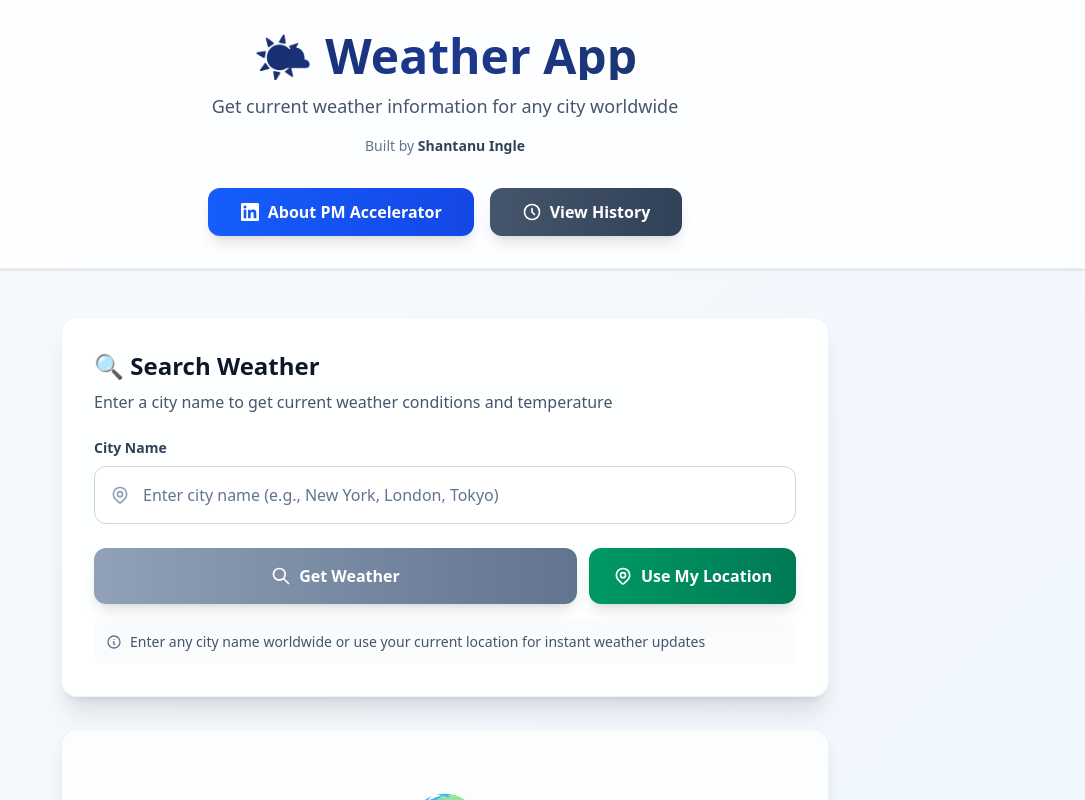
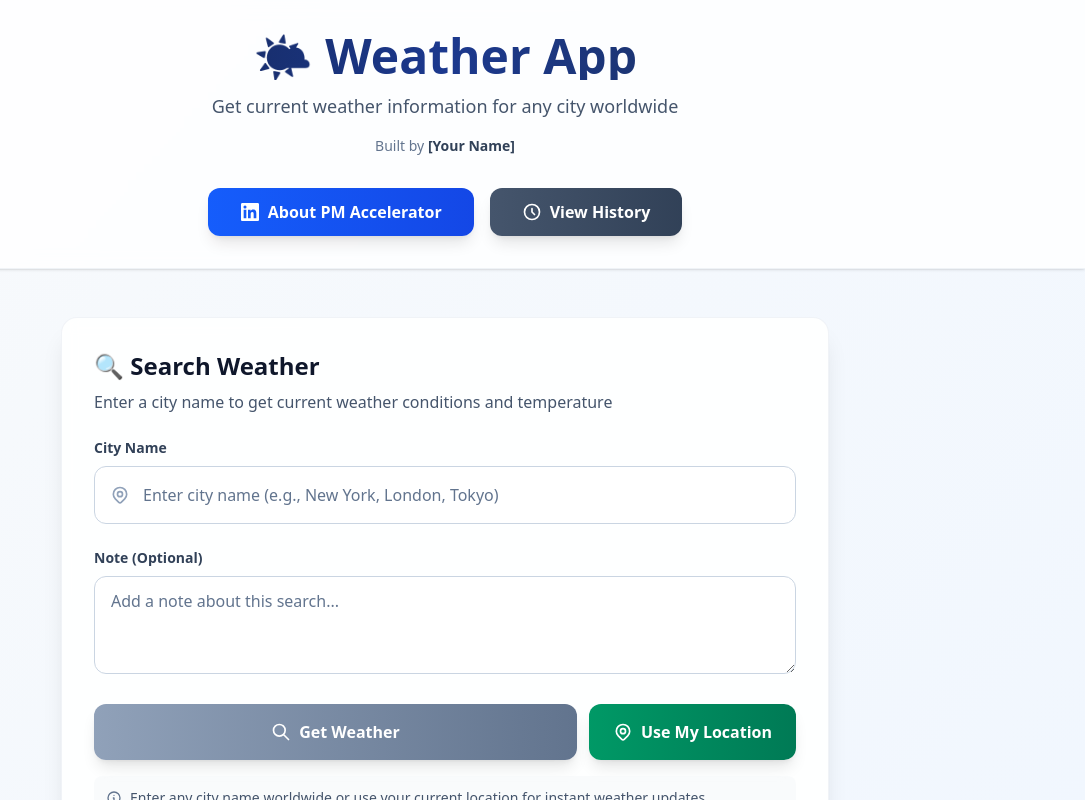
Before and after one commit to shantanu-ingle/weather-app, a React (Vite) app in the folder client/: page / in a window 1280 px wide. Shown: the top 800 px of the page, without its empty margins (195-1280 px from the left). Built offline with nearby package versions, Linux system fonts and the light colour scheme.

Commit message:
Updated history

```diff
--- a/client/src/components/WeatherForm.tsx
+++ b/client/src/components/WeatherForm.tsx
@@ -7,6 +7,7 @@
 
 const WeatherForm: React.FC<WeatherFormProps> = ({ onWeatherData }) => {
   const [location, setLocation] = useState<string>('');
+  const [note, setNote] = useState<string>(''); // New state for note
   const [isLoading, setIsLoading] = useState<boolean>(false);
   const [error, setError] = useState<string>('');
 
@@ -25,9 +26,11 @@
         try {
           const response = await axios.post('http://localhost:5000/api/weather', {
             location: `${latitude},${longitude}`,
+            note,
           });
           onWeatherData(response.data);
-          setLocation(''); // Clear the input after successful fetch
+          setLocation('');
+          setNote('');
         } catch (error) {
           console.error('Error fetching geolocation weather:', error);
           setError('Failed to fetch weather data for your location');
@@ -56,9 +59,11 @@
     try {
       const response = await axios.post('http://localhost:5000/api/weather', {
         location: location.trim(),
+        note,
       });
       onWeatherData(response.data);
-      setLocation(''); // Clear the input after successful fetch
+      setLocation('');
+      setNote('');
     } catch (error) {
       console.error('Error fetching weather:', error);
       setError('City not found. Please check the spelling and try again.');
@@ -69,7 +74,6 @@
 
   return (
     <div className="space-y-4">
-      {/* Error Message */}
       {error && (
         <div className="bg-red-50 border border-red-200 text-red-800 px-4 py-3 rounded-xl flex items-center gap-2">
           <svg className="w-5 h-5 text-red-500" fill="none" stroke="currentColor" viewBox="0 0 24 24">
@@ -80,7 +84,6 @@
       )}
 
       <form onSubmit={handleSubmit} className="space-y-6">
-        {/* City Input */}
         <div className="relative">
           <label htmlFor="location" className="block text-sm font-semibold text-slate-700 mb-2">
             City Name
@@ -104,7 +107,21 @@
           </div>
         </div>
 
-        {/* Action Buttons */}
+        <div>
+          <label htmlFor="note" className="block text-sm font-semibold text-slate-700 mb-2">
+            Note (Optional)
+          </label>
+          <textarea
+            id="note"
+            value={note}
+            onChange={(e) => setNote(e.target.value)}
+            placeholder="Add a note about this search..."
+            className="w-full px-4 py-3 border border-slate-300 rounded-xl focus:ring-2 focus:ring-blue-500 focus:border-blue-500 transition-colors duration-200 text-slate-900 placeholder-slate-500 bg-white/80 backdrop-blur-sm"
+            rows={3}
+            disabled={isLoading}
+          />
+        </div>
+
         <div className="flex flex-col sm:flex-row gap-3">
           <button
             type="submit"
@@ -150,7 +167,6 @@
         </div>
       </form>
 
-      {/* Help Text */}
       <div className="flex items-center gap-2 text-sm text-slate-600 bg-slate-50/80 backdrop-blur-sm rounded-lg p-3">
         <svg className="w-4 h-4 text-slate-500" fill="none" stroke="currentColor" viewBox="0 0 24 24">
           <path strokeLinecap="round" strokeLinejoin="round" strokeWidth={2} d="M13 16h-1v-4h-1m1-4h.01M21 12a9 9 0 11-18 0 9 9 0 0118 0z" />
--- a/client/src/pages/History.tsx
+++ b/client/src/pages/History.tsx
@@ -1,4 +1,3 @@
-
 import { useEffect, useState } from 'react';
 import axios from 'axios';
 import { Link } from 'react-router-dom';
@@ -8,6 +7,7 @@
   _id: string;
   location: string;
   weatherData: any;
+  note: string;
   createdAt: string;
 }
 
@@ -16,6 +16,7 @@
   const [expandedRecord, setExpandedRecord] = useState<string | null>(null);
   const [editingRecord, setEditingRecord] = useState<WeatherData | null>(null);
   const [editLocation, setEditLocation] = useState<string>('');
+  const [editNote, setEditNote] = useState<string>(''); // New state for note
   const [isLoading, setIsLoading] = useState(false);
   const [error, setError] = useState<string | null>(null);
 
@@ -41,6 +42,7 @@
   const handleEditOpen = (record: WeatherData) => {
     setEditingRecord(record);
     setEditLocation(record.location);
+    setEditNote(record.note || '');
   };
 
   const handleEditSave = async () => {
@@ -48,6 +50,7 @@
     try {
       await axios.put(`http://localhost:5000/api/weather/${editingRecord._id}`, {
         location: editLocation,
+        note: editNote,
       });
       setEditingRecord(null);
       fetchRecords();
@@ -100,7 +103,7 @@
               View and manage your saved weather records
             </p>
             <div className="text-sm text-slate-500 mb-8">
-              Built by <span className="font-semibold text-slate-700">Shantanu Ingle</span>
+              Built by <span className="font-semibold text-slate-700">[Your Name]</span>
             </div>
             <div className="flex justify-center gap-4">
               <Link to="/">
@@ -113,8 +116,7 @@
               </Link>
               <button
                 onClick={fetchRecords}
-                className="bg-gradient-to-r from-blue-600 to-blue-700 hover:from-blue-700 hover:to-blue-800 text-white px-8 py-3 rounded-xl font-semibold shadow-lg hover:shadow-xl transition-all duration-300 transform hover:scale-105 flex items-center gap-2"
-              >
+                className="bg-gradient-to-r from-blue-600 to-blue-700 hover:from-blue-700 hover:to-blue-800 text-white px-8 py-3 rounded-xl font-semibold shadow-lg hover:shadow-xl transition-all duration-300 transform hover:scale-105 flex items-center gap-2">
                 <svg className="w-5 h-5" fill="none" stroke="currentColor" viewBox="0 0 24 24">
                   <path strokeLinecap="round" strokeLinejoin="round" strokeWidth={2} d="M4 4v5h.582m15.356 2A8.001 8.001 0 004.582 9m0 0H9m11 11v-5h-.581m0 0a8.003 8.003 0 01-15.357-2m15.357 2H15" />
                 </svg>
@@ -151,10 +153,13 @@
                   >
                     <div className="flex flex-col sm:flex-row justify-between items-start sm:items-center gap-4">
                       <div>
-                        <p className="text-sm font-semibold text-slate-700">Location: {record.location}</p>
+                        <p className="text-sm font-semibold text-slate-700">City: {record.location}</p>
                         <p className="text-sm text-slate-600">
                           Saved: {new Date(record.createdAt).toLocaleDateString()}
                         </p>
+                        {record.note && (
+                          <p className="text-sm text-slate-600 italic">Note: {record.note}</p>
+                        )}
                       </div>
                       <div className="flex gap-2">
                         <button
@@ -284,12 +289,22 @@
             <h3 className="text-lg font-bold text-slate-900 mb-4">Edit Record</h3>
             <div className="space-y-4">
               <div>
-                <label className="block text-sm font-semibold text-slate-700 mb-2">Location</label>
+                <label className="block text-sm font-semibold text-slate-700 mb-2">City Name</label>
                 <input
                   type="text"
                   value={editLocation}
                   onChange={(e) => setEditLocation(e.target.value)}
                   className="w-full px-4 py-3 border border-slate-300 rounded-xl focus:ring-2 focus:ring-blue-500 focus:border-blue-500 transition-colors duration-200 text-slate-900 bg-white/80 backdrop-blur-sm"
+                />
+              </div>
+              <div>
+                <label className="block text-sm font-semibold text-slate-700 mb-2">Note</label>
+                <textarea
+                  value={editNote}
+                  onChange={(e) => setEditNote(e.target.value)}
+                  className="w-full px-4 py-3 border border-slate-300 rounded-xl focus:ring-2 focus:ring-blue-500 focus:border-blue-500 transition-colors duration-200 text-slate-900 bg-white/80 backdrop-blur-sm"
+                  rows={3}
+                  placeholder="Add a note about this search..."
                 />
               </div>
               <div className="flex justify-end gap-3">
--- a/client/src/pages/Home.tsx
+++ b/client/src/pages/Home.tsx
@@ -26,10 +26,9 @@
               Get current weather information for any city worldwide
             </p>
             <div className="text-sm text-slate-500 mb-8">
-              Built by <span className="font-semibold text-slate-700">Shantanu Ingle</span>
+              Built by <span className="font-semibold text-slate-700">[Your Name]</span>
             </div>
 
-            {/* Action Buttons */}
             <div className="flex flex-col sm:flex-row gap-4 justify-center items-center">
               <a
                 href="https://www.linkedin.com/school/pmaccelerator/"
@@ -86,7 +85,12 @@
           {/* Weather Display */}
           {weatherData && !isLoading && (
             <div className="bg-white/90 backdrop-blur-sm rounded-2xl shadow-xl border border-slate-200/50 overflow-hidden">
-              <WeatherDisplay weatherData={weatherData} />
+              <div className="p-6">
+                <h3 className="text-2xl font-bold text-slate-900 mb-4">
+                  Weather in {weatherData.weatherData.city.name}
+                </h3>
+                <WeatherDisplay weatherData={weatherData} />
+              </div>
             </div>
           )}
 
```
Also changed, not shown: 2 other files (tests, documents, lock files or other folders).
